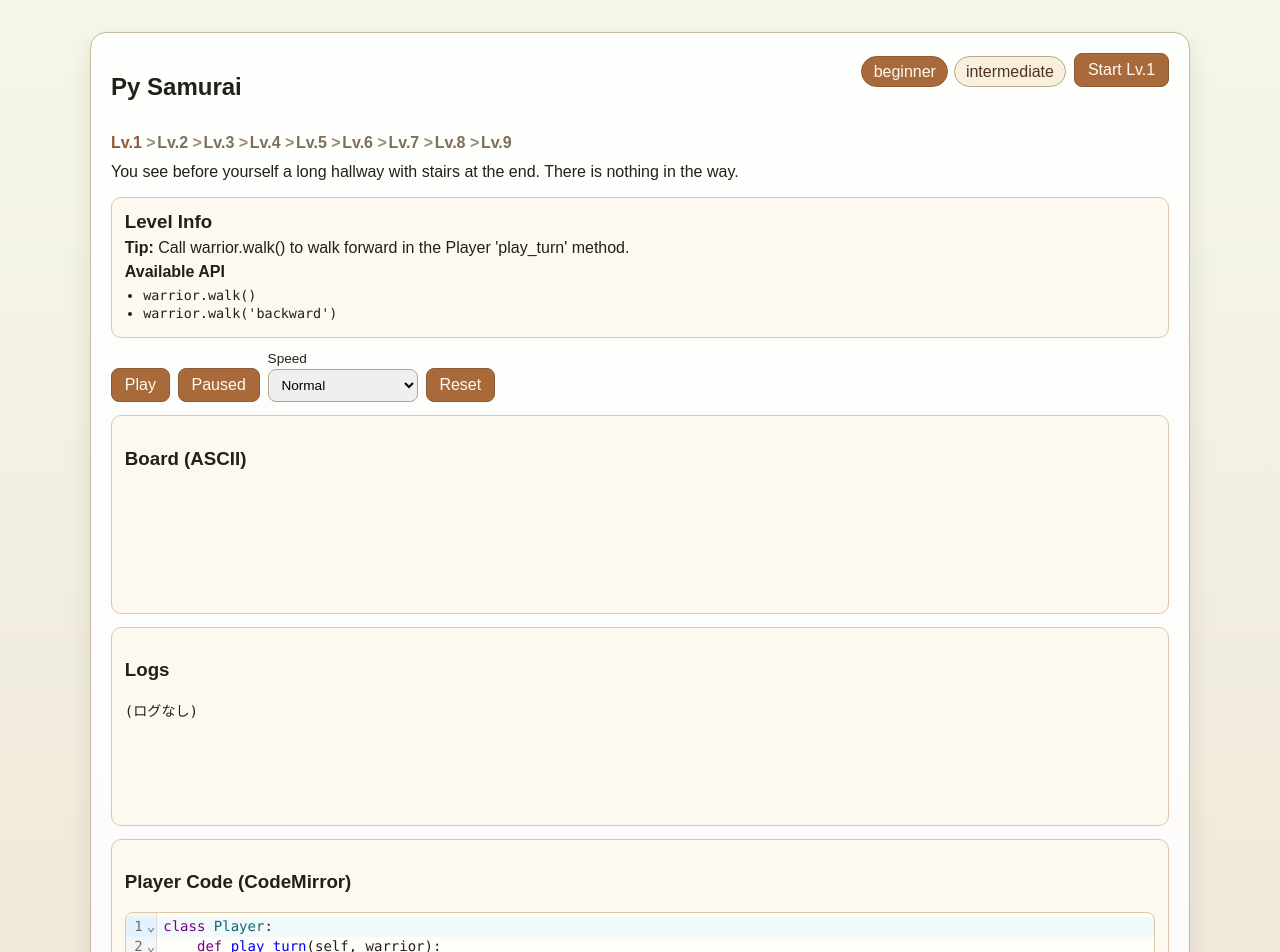
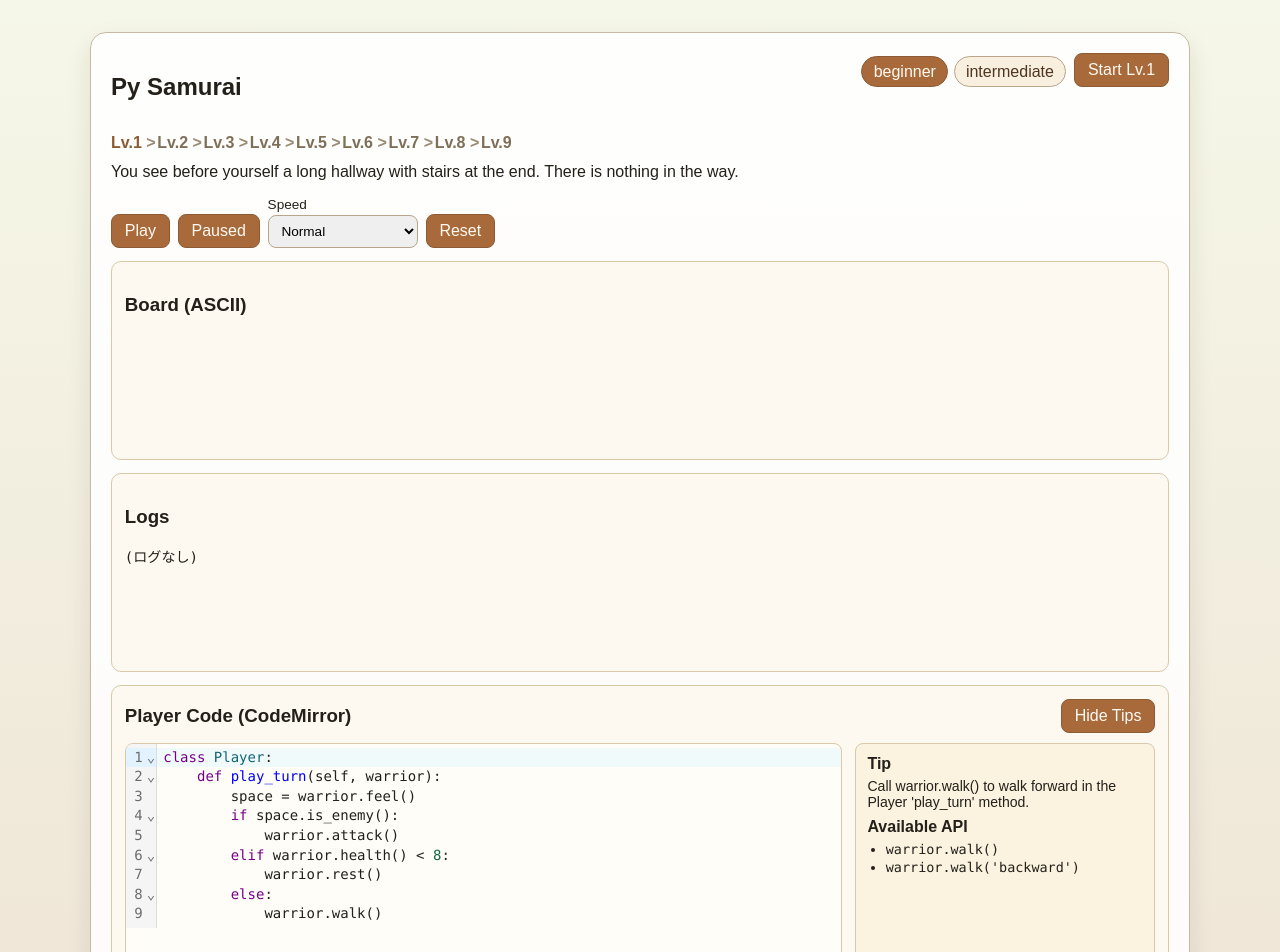
Before and after one commit to unagi/code-py-samurai, a React (Vite) app: page / in a window 1280 px wide. Shown: the top 952 px of the page. Built offline with nearby package versions, Linux system fonts and the light colour scheme.

Commit message:
refactor(web): move tip/api guidance next to player code editor
Reason: keep coding hints adjacent to where users write code.

Impact: removes standalone Level Info block and adds toggleable tips panel beside the editor.

Breaking change: none

```diff
--- a/src/web/App.tsx
+++ b/src/web/App.tsx
@@ -175,6 +175,7 @@ export default function App() {
   const [logs, setLogs] = useState("(ログなし)");
   const [result, setResult] = useState<LevelResult | null>(null);
   const [showResultModal, setShowResultModal] = useState(false);
+  const [showTips, setShowTips] = useState(true);
 
   const sessionRef = useRef(new LevelSession());
   const timerRef = useRef<number | null>(null);
@@ -289,26 +290,6 @@ export default function App() {
         </nav>
         <p className="description">{level.description}</p>
 
-        <article className="panel-sub info-panel">
-          <h3>Level Info</h3>
-          <p>
-            <strong>Tip:</strong> {level.tip}
-          </p>
-          {level.clue ? (
-            <p>
-              <strong>Clue:</strong> {level.clue}
-            </p>
-          ) : null}
-          <h4>Available API</h4>
-          <ul className="api-list">
-            {availableApi.length > 0 ? (
-              availableApi.map((item) => <li key={item}>{item}</li>)
-            ) : (
-              <li>(none)</li>
-            )}
-          </ul>
-        </article>
-
         <div className="controls runtime-controls">
           <button onClick={handlePlay} disabled={isPlaying}>
             Play
@@ -342,9 +323,38 @@ export default function App() {
         </article>
 
         <article className="panel-sub">
-          <h3>Player Code (CodeMirror)</h3>
-          <div ref={editorHostRef} className="editor-host" />
-          <p className="code-note">コード変更は次回の Start/Reset 時に反映されます。</p>
+          <div className="player-code-header">
+            <h3>Player Code (CodeMirror)</h3>
+            <button type="button" onClick={() => setShowTips((prev) => !prev)}>
+              {showTips ? "Hide Tips" : "Show Tips"}
+            </button>
+          </div>
+          <div className="editor-layout">
+            <div className="editor-main">
+              <div ref={editorHostRef} className="editor-host" />
+              <p className="code-note">コード変更は次回の Start/Reset 時に反映されます。</p>
+            </div>
+            {showTips ? (
+              <aside className="tips-panel">
+                <h4>Tip</h4>
+                <p>{level.tip}</p>
+                {level.clue ? (
+                  <>
+                    <h4>Clue</h4>
+                    <p>{level.clue}</p>
+                  </>
+                ) : null}
+                <h4>Available API</h4>
+                <ul className="api-list">
+                  {availableApi.length > 0 ? (
+                    availableApi.map((item) => <li key={item}>{item}</li>)
+                  ) : (
+                    <li>(none)</li>
+                  )}
+                </ul>
+              </aside>
+            ) : null}
+          </div>
         </article>
 
         {showResultModal && result ? (
--- a/src/web/styles.css
+++ b/src/web/styles.css
@@ -159,20 +159,6 @@ button:hover {
   margin-bottom: 0.8rem;
 }
 
-.info-panel {
-  margin-bottom: 0.8rem;
-}
-
-.info-panel h3,
-.info-panel h4 {
-  margin-top: 0;
-  margin-bottom: 0.4rem;
-}
-
-.info-panel p {
-  margin: 0 0 0.4rem;
-}
-
 .api-list {
   margin: 0;
   padding-left: 1.15rem;
@@ -211,6 +197,40 @@ pre {
   border-radius: 8px;
   overflow: hidden;
   background: #fffdf8;
+}
+
+.player-code-header {
+  display: flex;
+  justify-content: space-between;
+  align-items: center;
+  gap: 0.8rem;
+  margin-bottom: 0.6rem;
+}
+
+.player-code-header h3 {
+  margin: 0;
+}
+
+.editor-layout {
+  display: grid;
+  grid-template-columns: minmax(0, 1fr) 300px;
+  gap: 0.8rem;
+}
+
+.tips-panel {
+  background: #fbf2df;
+  border: 1px solid #dac8a9;
+  border-radius: 8px;
+  padding: 0.7rem;
+}
+
+.tips-panel h4 {
+  margin: 0 0 0.35rem;
+}
+
+.tips-panel p {
+  margin: 0 0 0.5rem;
+  font-size: 0.88rem;
 }
 
 .code-note {
@@ -264,4 +284,8 @@ pre {
     flex-direction: column;
     align-items: flex-start;
   }
+
+  .editor-layout {
+    grid-template-columns: 1fr;
+  }
 }
```
